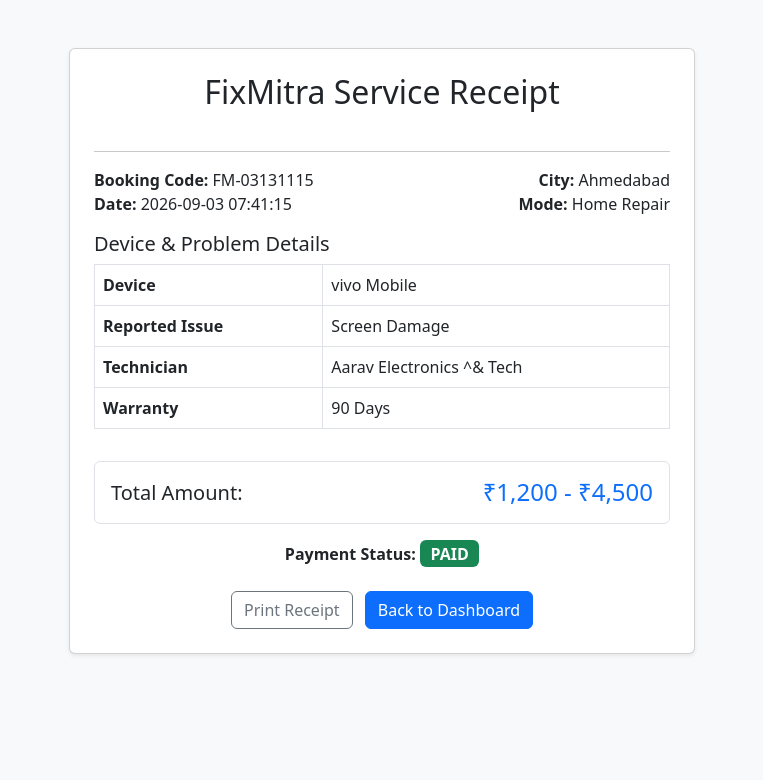
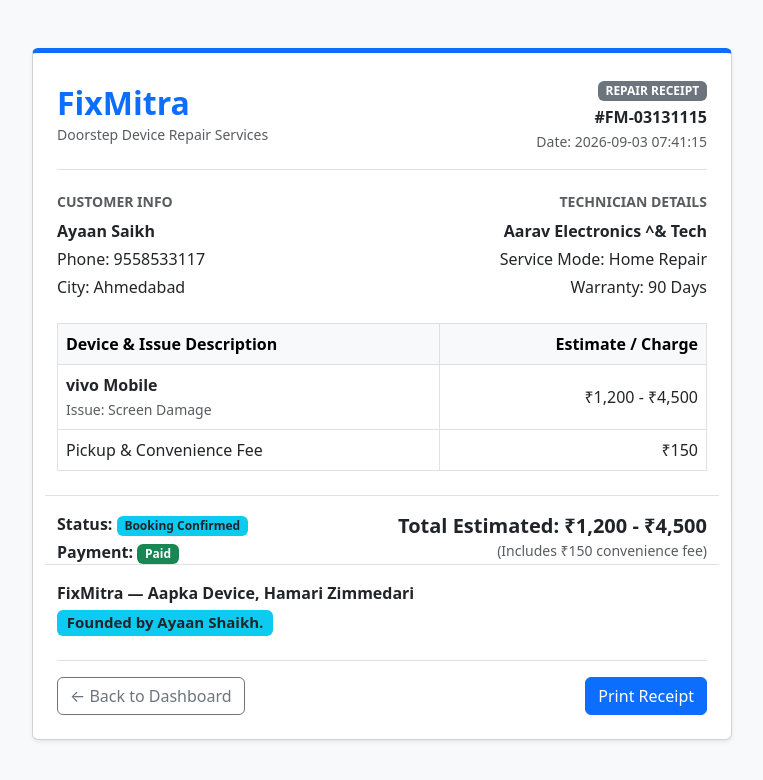
Before and after one commit to ayaanlbz90/fixmitra, a Flask app: a page that uses templates/receipt.html in a window 1280 px wide. Shown: the top 780 px of the page, without its empty margins (258-1021 px from the left). Run offline with Flask 3, Linux system fonts and the light colour scheme; data comes from the database, SQL or seed files in the repository.

Commit message:
Restore original receipt template with print capabilities

```diff
--- a/templates/receipt.html
+++ b/templates/receipt.html
@@ -2,64 +2,124 @@
 <html lang="en">
 <head>
     <meta charset="UTF-8">
-    <title>Receipt - FixMitra</title>
+    <meta name="viewport" content="width=device-width, initial-scale=1.0">
+    <title>Receipt - {{ booking.booking_code }} | FixMitra</title>
     <link rel="stylesheet" href="https://cdn.jsdelivr.net/npm/bootstrap@5.3.0/dist/css/bootstrap.min.css">
+    <style>
+        @media print {
+            .no-print {
+                display: none !important;
+            }
+            body {
+                background: #fff !important;
+            }
+            .card {
+                border: none !important;
+                box-shadow: none !important;
+            }
+        }
+        .receipt-card {
+            max-width: 700px;
+            margin: auto;
+            border-top: 5px solid #0d6efd;
+        }
+    </style>
 </head>
-<body class="bg-light">
-<div class="container py-5" style="max-width: 650px;">
-    <div class="card shadow-sm p-4">
-        <h2 class="text-center mb-4">FixMitra Service Receipt</h2>
-        <hr>
-        <div class="row mb-3">
-            <div class="col-6">
-                <strong>Booking Code:</strong> {{ booking.booking_code }}<br>
-                <strong>Date:</strong> {{ booking.created_at }}
+<body class="bg-light py-5">
+
+<div class="container">
+    <div class="card receipt-card shadow-sm p-4">
+        <!-- Header -->
+        <div class="d-flex justify-content-between align-items-center border-bottom pb-3 mb-4">
+            <div>
+                <h2 class="fw-bold text-primary mb-0">FixMitra</h2>
+                <small class="text-muted">Doorstep Device Repair Services</small><br>
             </div>
-            <div class="col-6 text-end">
-                <strong>City:</strong> {{ booking.city }}<br>
-                <strong>Mode:</strong> {{ booking.service_mode }}
+            <div class="text-end">
+                <span class="badge bg-secondary mb-1">REPAIR RECEIPT</span>
+                <p class="mb-0 fw-bold">#{{ booking.booking_code }}</p>
+                <small class="text-muted">Date: {{ booking.created_at }}</small>
             </div>
         </div>
 
-        <h5>Device & Problem Details</h5>
-        <table class="table table-bordered">
-            <tr>
-                <th>Device</th>
-                <td>{{ booking.brand }} {{ booking.device_type }}</td>
-            </tr>
-            <tr>
-                <th>Reported Issue</th>
-                <td>{{ booking.problem }}</td>
-            </tr>
-            <tr>
-                <th>Technician</th>
-                <td>{{ booking.tech_name }}</td>
-            </tr>
-            <tr>
-                <th>Warranty</th>
-                <td>{{ booking.warranty_days }} Days</td>
-            </tr>
+        <!-- Customer & Service Info -->
+        <div class="row mb-4">
+            <div class="col-6">
+                <h6 class="text-uppercase text-muted small fw-bold">Customer Info</h6>
+                <p class="mb-1"><strong>{{ booking.user_name }}</strong></p>
+                <p class="mb-1">Phone: {{ booking.phone }}</p>
+                <p class="mb-0">City: {{ booking.city }}</p>
+            </div>
+            <div class="col-6 text-end">
+                <h6 class="text-uppercase text-muted small fw-bold">Technician Details</h6>
+                <p class="mb-1"><strong>{{ booking.tech_name or 'Assigned Technician' }}</strong></p>
+                <p class="mb-1">Service Mode: {{ booking.service_mode }}</p>
+                <p class="mb-0">Warranty: {{ booking.warranty_days or 90 }} Days</p>
+            </div>
+        </div>
+
+        <!-- Itemized Breakdown Table -->
+        <table class="table table-bordered mb-4">
+            <thead class="table-light">
+                <tr>
+                    <th>Device & Issue Description</th>
+                    <th class="text-end">Estimate / Charge</th>
+                </tr>
+            </thead>
+            <tbody>
+                <tr>
+                    <td>
+                        <strong>{{ booking.brand }} {{ booking.device_type }}</strong><br>
+                        <span class="text-muted small">Issue: {{ booking.problem }}</span>
+                        {% if booking.description %}
+                            <br><small class="text-muted">Note: {{ booking.description }}</small>
+                        {% endif %}
+                    </td>
+                    <td class="text-end align-middle">{{ booking.estimated_cost }}</td>
+                </tr>
+                <tr>
+                    <td>Pickup & Convenience Fee</td>
+                    <td class="text-end align-middle">₹{{ booking.delivery_charge }}</td>
+                </tr>
+            </tbody>
         </table>
 
-        <div class="d-flex justify-content-between align-items-center mt-3 p-3 border rounded bg-white">
-            <h5 class="mb-0">Total Amount:</h5>
-            <h4 class="mb-0 text-primary">{{ booking.estimated_cost }}</h4>
+        <!-- Summary Footer -->
+        <div class="row align-items-center border-top pt-3">
+            <div class="col-6">
+                <p class="mb-1">
+                    <strong>Status:</strong>
+                    <span class="badge bg-info text-dark">{{ booking.status }}</span>
+                </p>
+                <p class="mb-0">
+                    <strong>Payment:</strong>
+                    <span class="badge {% if booking.payment_status == 'Paid' %}bg-success{% else %}bg-warning text-dark{% endif %}">
+                        {{ booking.payment_status }}
+                    </span>
+                </p>
+            </div>
+            <div class="col-6 text-end">
+                <h5 class="fw-bold mb-0">Total Estimated: {{ booking.estimated_cost }}</h5>
+                <small class="text-muted">(Includes ₹{{ booking.delivery_charge }} convenience fee)</small>
+            </div>
         </div>
+	<div class="row align-items-center border-top pt-3">
 
-        <div class="mt-3 text-center">
-            <strong>Payment Status:</strong>
-            {% if booking.payment_status == 'Paid' %}
-                <span class="badge bg-success fs-6">PAID</span>
-            {% else %}
-                <span class="badge bg-warning text-dark fs-6">UNPAID (Pay After Completion)</span>
-            {% endif %}
-        </div>
+                <p class="mb-1">
+                    <strong>FixMitra — Aapka Device, Hamari Zimmedari</strong></p>
 
-        <div class="mt-4 text-center">
-            <button onclick="window.print()" class="btn btn-outline-secondary me-2">Print Receipt</button>
-            <a href="{{ url_for('dashboard') }}" class="btn btn-primary">Back to Dashboard</a>
+                <h5 class="fw-bold mb-0"><span class="badge bg-info text-dark">Founded by Ayaan Shaikh.</span></h5><div class="col-6 text-end">
+              </div>
+            </div>
+
+
+        <!-- Action Buttons -->
+        <div class="mt-4 pt-3 border-top d-flex justify-content-between no-print">
+            <a href="{{ url_for('dashboard') }}" class="btn btn-outline-secondary">← Back to Dashboard</a>
+            <button onclick="window.print()" class="btn btn-primary">Print Receipt</button>
         </div>
     </div>
 </div>
+
 </body>
 </html>
```
